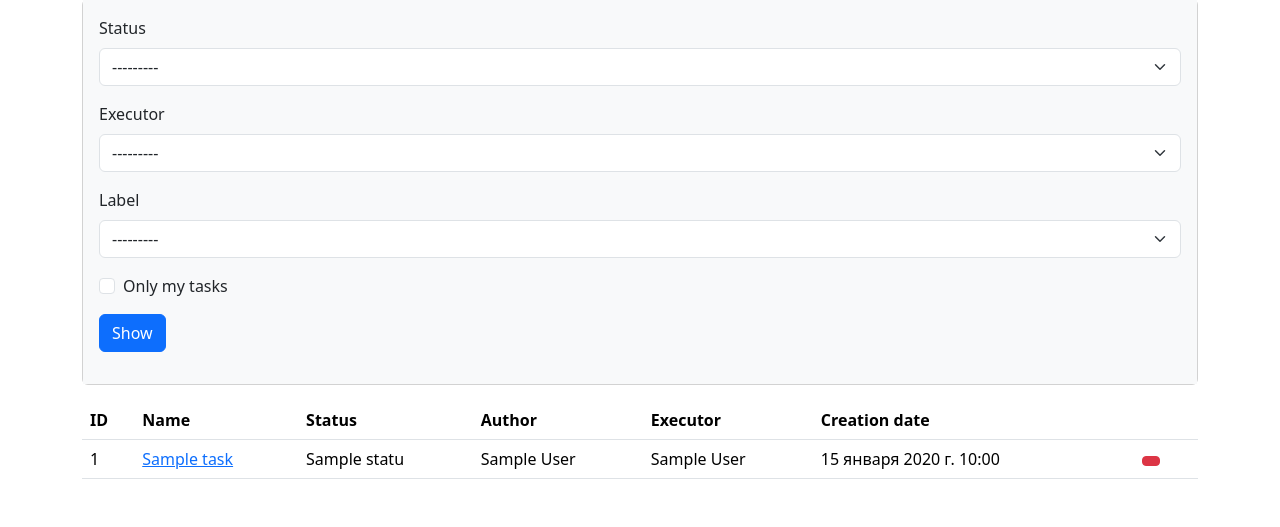
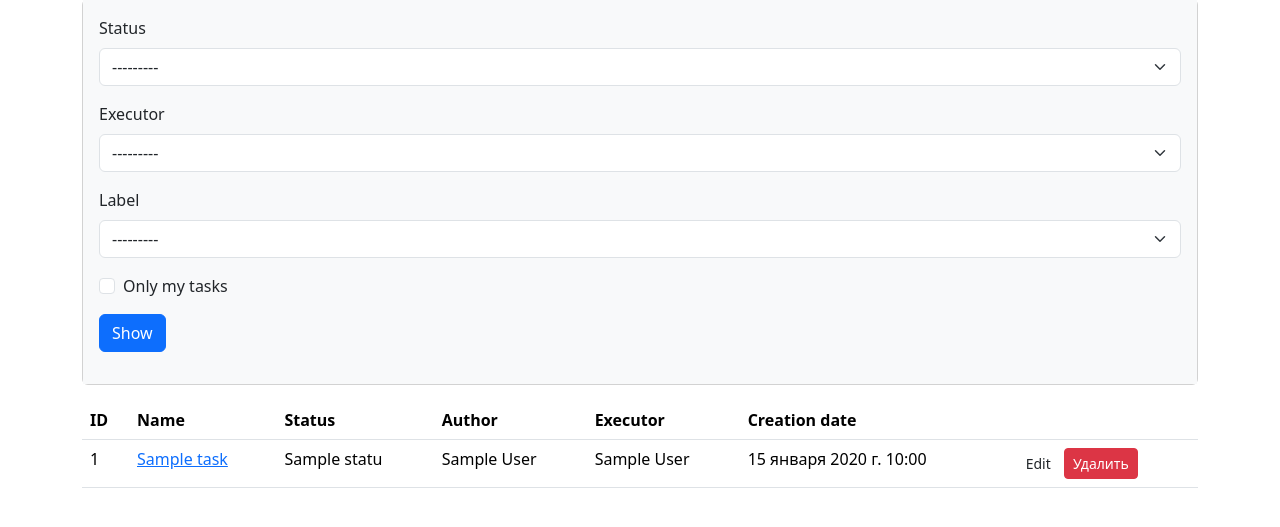
Before and after one commit to DLineX/python-project-52, a Django app: page /tasks/ in a window 1280 px wide. Shown: the part 207-734 px from the top of the page. Run offline with Django 5.2, Linux system fonts and the light colour scheme; a user stored in the database is signed in; tables that the repository leaves empty hold one stand-in row (values such as "Sample post"); some libraries are stand-ins or nearby versions.

Commit message:
Fix empty button
Add button text and translation

```diff
--- a/task_manager/templates/tasks/list.html
+++ b/task_manager/templates/tasks/list.html
@@ -40,8 +40,8 @@
             <td>{{task.executor}}</td>
             <td>{{task.created_at}}</td>
             <td>
-                <a class="btn btn_info btn-sm mr-2 edit-button" href="{% url 'update_task' task.id %}"></a>
-                <a class="btn btn-danger btn-sm delete-button" href="{% url 'delete_task' task.id %}"></a>
+                <a class="btn btn_info btn-sm mr-2 edit-button" href="{% url 'update_task' task.id %}">{% trans "Edit" %}</a>
+                <a class="btn btn-danger btn-sm delete-button" href="{% url 'delete_task' task.id %}">{% trans "Delete" %}</a>
             </td>
         </tr>
         {% endfor %}
```
Also changed, not shown: locale/ru/LC_MESSAGES/django.po.
